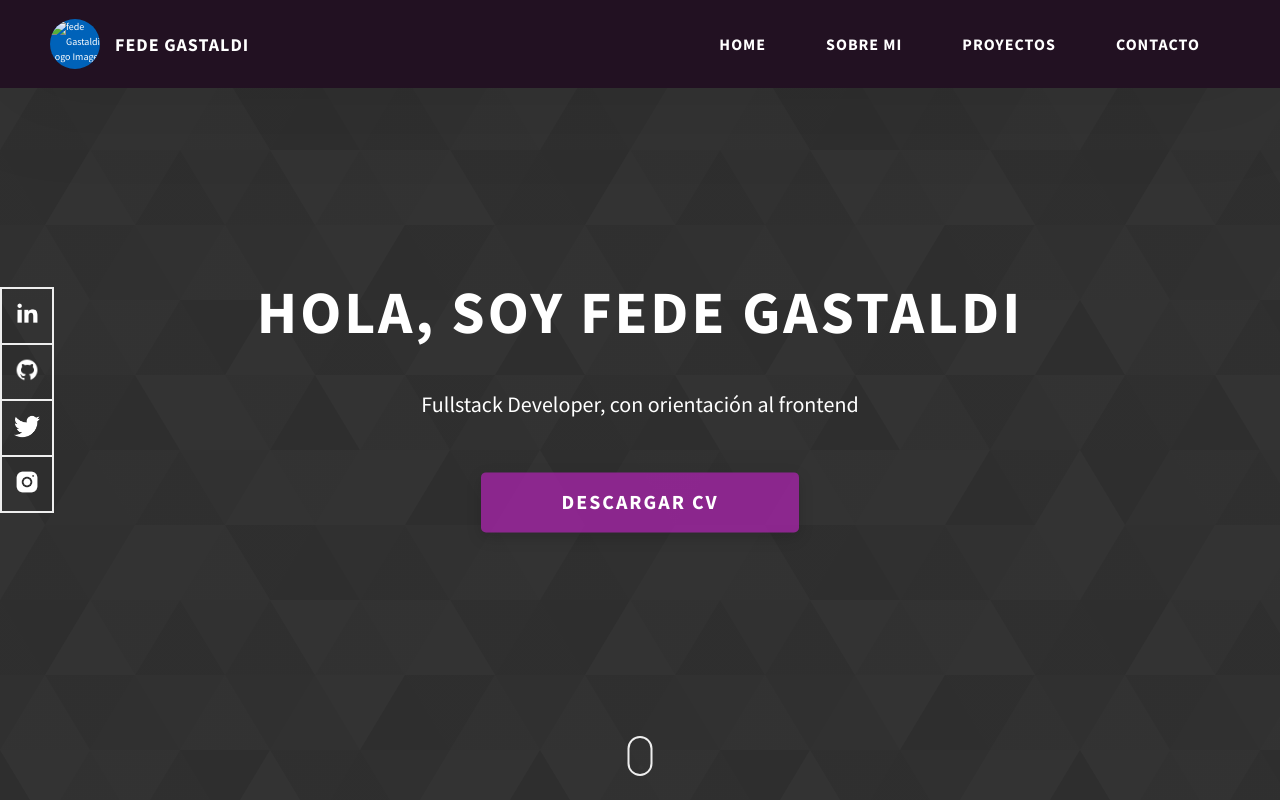
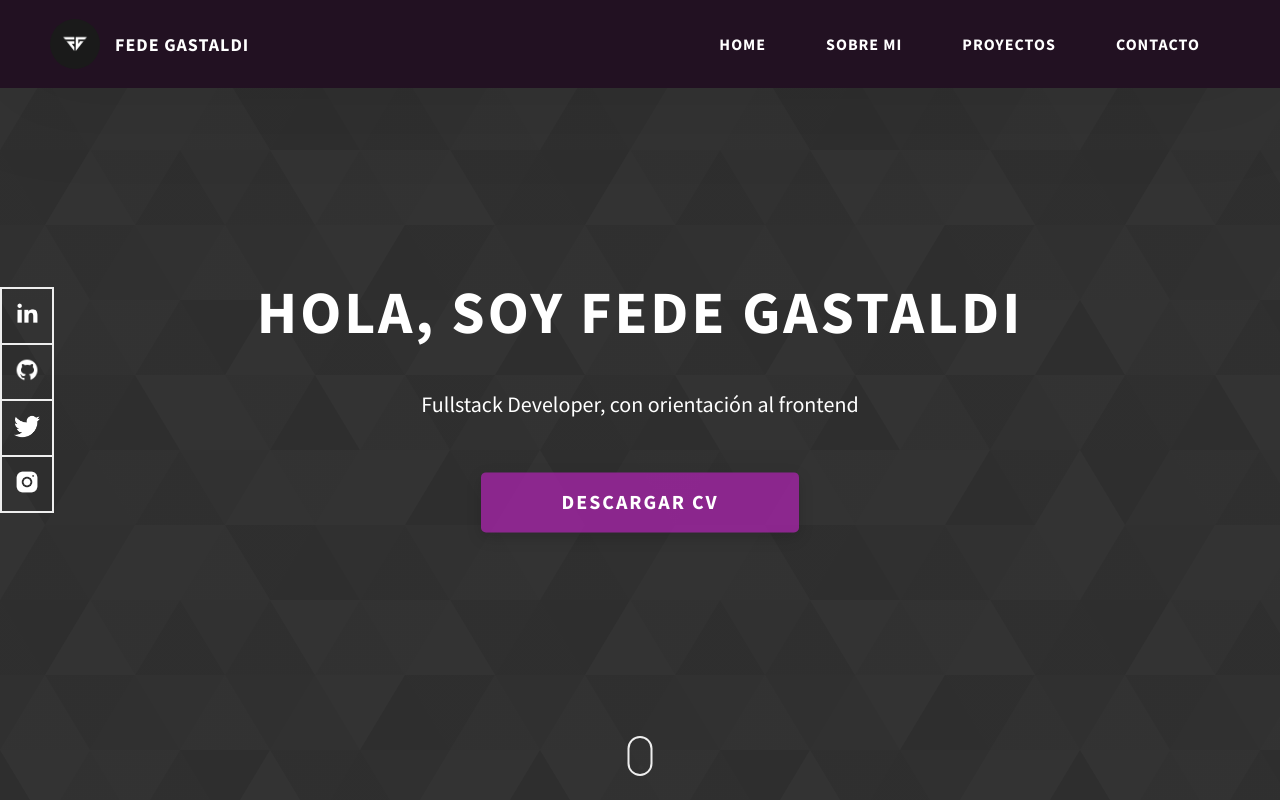
Before and after one commit to FedeGastaldi/portfolio3, a website: page index.html in a window 1280 px wide. Shown: the top 800 px of the page. Drawn offline with Linux system fonts and the light colour scheme.

Commit message:
new img nav

```diff
--- a/index.html
+++ b/index.html
@@ -22,7 +22,7 @@
         <div class="header__logo-container">
           <div class="header__logo-img-cont">
             <img
-              src=""
+              src="./assets/jpeg/FG2.jpg"
               alt="fede Gastaldi Logo Image"
               class="header__logo-img"
             />
```
Also changed, not shown: assets/jpeg/FG2.jpg (added).
